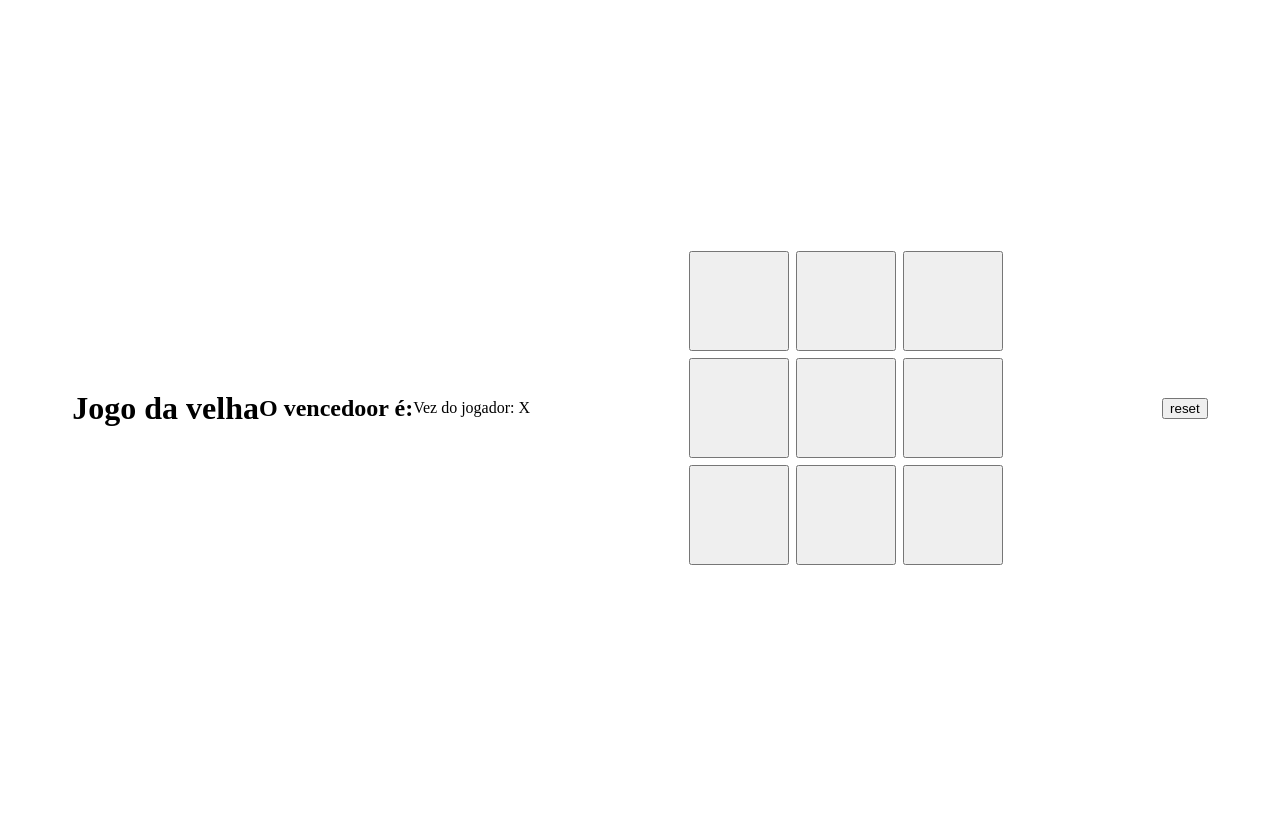
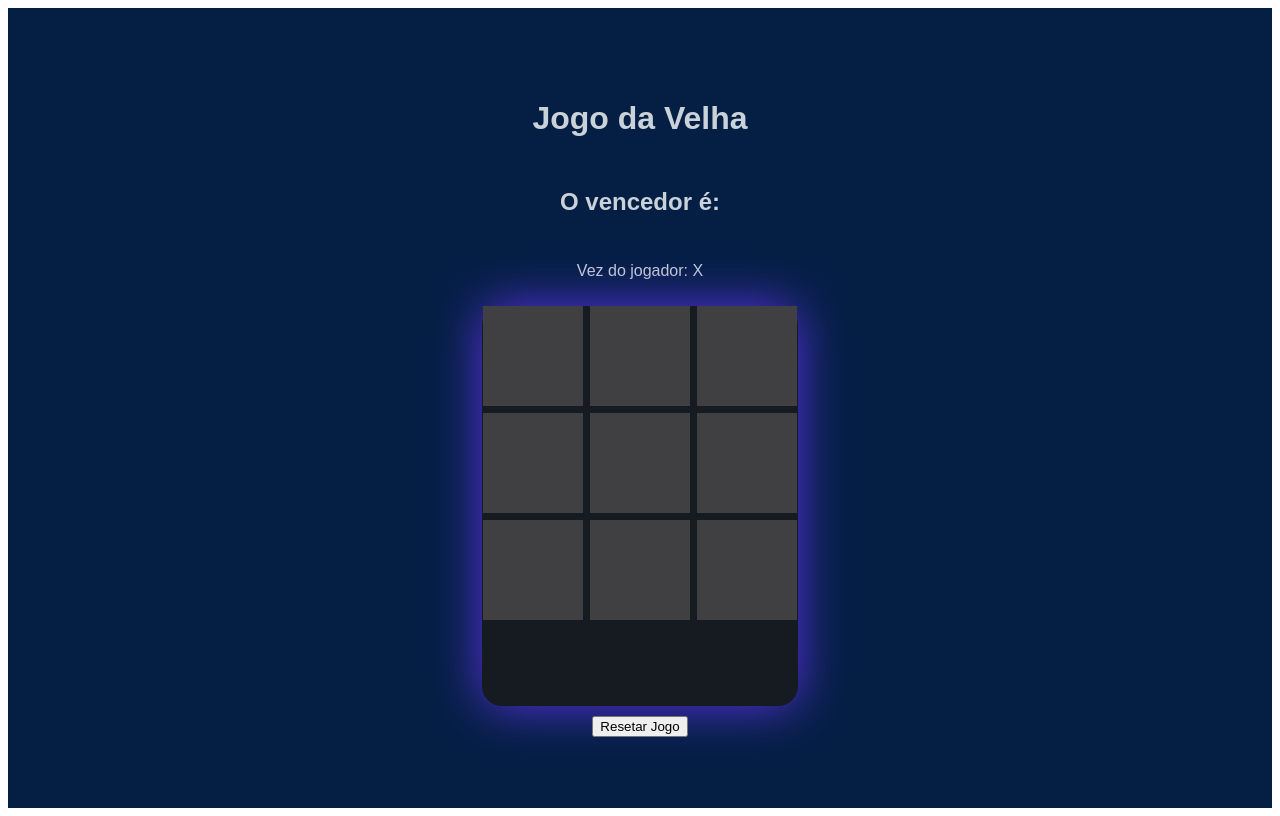
Before and after one commit to caua-a/jogo-da-old-woman, a React (Vite) app: page / in a window 1280 px wide. Built offline with nearby package versions, Linux system fonts and the light colour scheme.

Commit message:
MOD: Separação de componentes. Finalizando css.

```diff
--- /dev/null
+++ b/src/components/Board/Board.jsx
@@ -0,0 +1,81 @@
+import styles from "./Board.module.css";
+import { useState } from "react";
+import Square from "../Square/Square";
+
+function Board() {
+    const [board, setBoard] = useState(Array(9).fill(null));
+    const [xIsNext, setXIsNext] = useState(true);
+
+    function handleClick(index) {
+        if (board[index] || vencedor) return;
+
+        const novoBoard = [...board];
+        novoBoard[index] = xIsNext ? 'X' : 'O';
+
+        setBoard(novoBoard);
+        setXIsNext(!xIsNext);
+    }
+
+    function checarVencedor(board) {
+        if (board[0] && board[0] === board[1] && board[1] === board[2]) return board[0];
+        if (board[3] && board[3] === board[4] && board[4] === board[5]) return board[3];
+        if (board[6] && board[6] === board[7] && board[7] === board[8]) return board[6];
+
+        if (board[0] && board[0] === board[3] && board[3] === board[6]) return board[0];
+        if (board[1] && board[1] === board[4] && board[4] === board[7]) return board[1];
+        if (board[2] && board[2] === board[5] && board[5] === board[8]) return board[2];
+
+        if (board[0] && board[0] === board[4] && board[4] === board[8]) return board[0];
+        if (board[2] && board[2] === board[4] && board[4] === board[6]) return board[2];
+
+        return null;
+    }
+
+    function reset(){
+        setBoard(Array(9).fill(null));
+        setXIsNext(true);
+        document.querySelectorAll('button[type=submit]').forEach((x)=>{
+            x.disabled = false;
+        });
+    }
+
+    const vencedor = checarVencedor(board);
+
+    if (vencedor) {
+        document.querySelectorAll('button[type=submit]').forEach((x)=>{
+            x.disabled = true;
+        });
+    } else {
+        document.querySelectorAll('button[type=submit]').forEach((x)=>{
+            x.disabled = false;
+        });
+    }
+
+    const jogador = xIsNext ? 'X' : 'O';
+
+    return (
+        <main className={styles.main}>
+            <h1>Jogo da Velha</h1>
+            <h2>O vencedor é: {vencedor}</h2>
+            <p>Vez do jogador: {jogador}</p>
+
+            <div className={styles.container}>
+                <Square value={board[0]} onClick={() => handleClick(0)} />
+                <Square value={board[1]} onClick={() => handleClick(1)} />
+                <Square value={board[2]} onClick={() => handleClick(2)} />
+
+                <Square value={board[3]} onClick={() => handleClick(3)} />
+                <Square value={board[4]} onClick={() => handleClick(4)} />
+                <Square value={board[5]} onClick={() => handleClick(5)} />
+
+                <Square value={board[6]} onClick={() => handleClick(6)} />
+                <Square value={board[7]} onClick={() => handleClick(7)} />
+                <Square value={board[8]} onClick={() => handleClick(8)} />
+            </div>
+
+            <button onClick={reset}>Resetar Jogo</button>
+        </main>
+    );
+}
+
+export default Board;
--- /dev/null
+++ b/src/components/Board/Board.module.css
@@ -0,0 +1,26 @@
+.main{
+    height: 100vh;
+    display: flex;
+    align-items: center;
+    justify-content: center;
+    background-color: #051f44;
+    flex-direction: column;
+    font-family: Arial, Helvetica, sans-serif;
+    gap: 10px;
+    color: #C9D1D9;
+}
+
+.container {
+    display: grid;
+    grid-template-columns: repeat(3, 100px);
+    grid-template-rows: repeat(3, 100px);
+    gap: 7px;
+    width: 25%;
+    height: 50%;
+    justify-content: center;
+    align-items: center;
+    background-color: #161B22;
+    border-radius: 20px;
+    box-shadow: 0px 0px 50px rgb(91, 50, 228);
+
+}
--- a/src/components/Game/Game.jsx
+++ b/src/components/Game/Game.jsx
@@ -1,8 +1,8 @@
-import Square from "../Square/Square"
+import Board from "../board/Board"
 function Game() {
   return (
     <>
-    <Square />
+    <Board />
     </>
   )
 }
--- a/src/components/Square/Square.jsx
+++ b/src/components/Square/Square.jsx
@@ -1,81 +1,15 @@
-import styles from "./Square.module.css"
-import { useState } from "react";
+import styles from "./Square.module.css";
 
-
-function Square() {
-    const [board, setBoard] = useState(Array(9).fill(null));
-
-    const [xIsNext, setXIsNext] = useState(true);
-
-
-    function handleClick(index) {
-        if (board[index]) return;
-
-        const novoBoard = [...board];
-        novoBoard[index] = xIsNext ? 'X' : 'O';
-
-        setBoard(novoBoard);
-        setXIsNext(!xIsNext);
-
-    }
-    let contador = 0
-    function checarVencedor(board) {
-        contador = contador + 1
-        // Linhas
-        if (board[0] && board[0] === board[1] && board[1] === board[2]) return board[0];
-        if (board[3] && board[3] === board[4] && board[4] === board[5]) return board[3];
-        if (board[6] && board[6] === board[7] && board[7] === board[8]) return board[6];
-
-        // Colunas
-        if (board[0] && board[0] === board[3] && board[3] === board[6]) return board[0];
-        if (board[1] && board[1] === board[4] && board[4] === board[7]) return board[1];
-        if (board[2] && board[2] === board[5] && board[5] === board[8]) return board[2];
-
-        // Diagonais
-        if (board[0] && board[0] === board[4] && board[4] === board[8]) return board[0];
-        if (board[2] && board[2] === board[4] && board[4] === board[6]) return board[2];
-
-
-        if (contador == 9) {
-            return 'Velha'
-        } else {
-
-            return null;
-        }
-    }
-    function reset(){
-        setBoard([])
-    }
-
-    const vencedor = checarVencedor(board)
-
-    const jogador = xIsNext ? 'X' : 'O';
-    console.log(contador)
-    return (<>
-
-        <main className={styles.main}>
-            <h1>Jogo da velha</h1>
-            <h2>O vencedoor é: {vencedor}</h2>
-            <p>Vez do jogador: {jogador}</p>
-
-            <div className={styles.container}>
-                <button onClick={() => handleClick(0)} className={styles.botao}>{board[0]}</button>
-                <button onClick={() => handleClick(1)} className={styles.botao}>{board[1]}</button>
-                <button onClick={() => handleClick(2)} className={styles.botao}>{board[2]}</button>
-
-
-                <button onClick={() => handleClick(3)} className={styles.botao}>{board[3]}</button>
-                <button onClick={() => handleClick(4)} className={styles.botao}>{board[4]}</button>
-                <button onClick={() => handleClick(5)} className={styles.botao}>{board[5]}</button>
-
-                <button onClick={() => handleClick(6)} className={styles.botao}>{board[6]}</button>
-                <button onClick={() => handleClick(7)} className={styles.botao}>{board[7]}</button>
-                <button onClick={() => handleClick(8)} className={styles.botao}>{board[8]}</button>
-            </div>
-            <button onClick={reset}>reset</button>
-        </main>
-    </>
-    )
+function Square({ value, onClick }) {
+  return (
+    <button
+      onClick={onClick}
+      className={styles.botao}
+      type="submit"
+    >
+      {value}
+    </button>
+  );
 }
 
-export default Square
+export default Square;
--- a/src/components/Square/Square.module.css
+++ b/src/components/Square/Square.module.css
@@ -1,22 +1,10 @@
 
-.container {
-    display: grid;
-    grid-template-columns: repeat(3, 100px);
-    grid-template-rows: repeat(3, 100px);
-    gap: 7px;
-    width: 50%;
-    justify-content: center;
-}
+
 
 .botao {
     height: 100px;
     width: 100px;
+    color: #0077ff;
+    background-color: rgb(64, 63, 65);
+    border: none;
 }
-
-
-.main{
-    height: 100vh;
-    display: flex;
-    align-items: center;
-    justify-content: center;
-}
```
